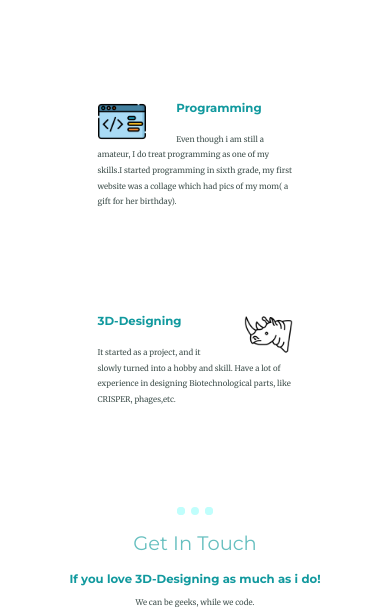
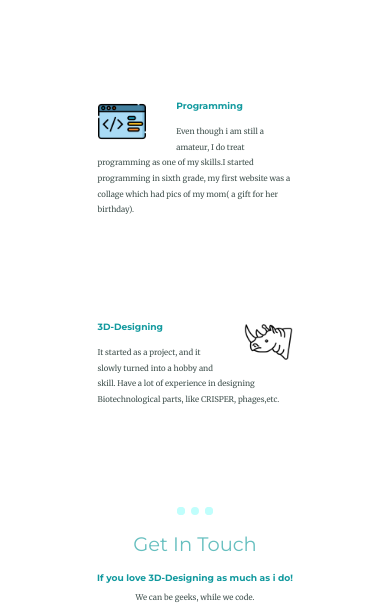
Before and after one commit to hunkypotion3114/Himanshu-Udupi, a plain HTML site: page index.html in a window 390 px wide. Shown: the part 853-1460 px from the top of the page. Drawn offline with Linux system fonts and the light colour scheme.

Commit message:
update-1.0.8

```diff
--- a/css/styles.css
+++ b/css/styles.css
@@ -196,10 +196,6 @@ a{
         text-decoration: none;
     }
 
-    h3{
-        font-size: 150%;
-    }
-
     /*CLASS- SELECTORS*/
 
     /*TOP CONTAINER*/
```
